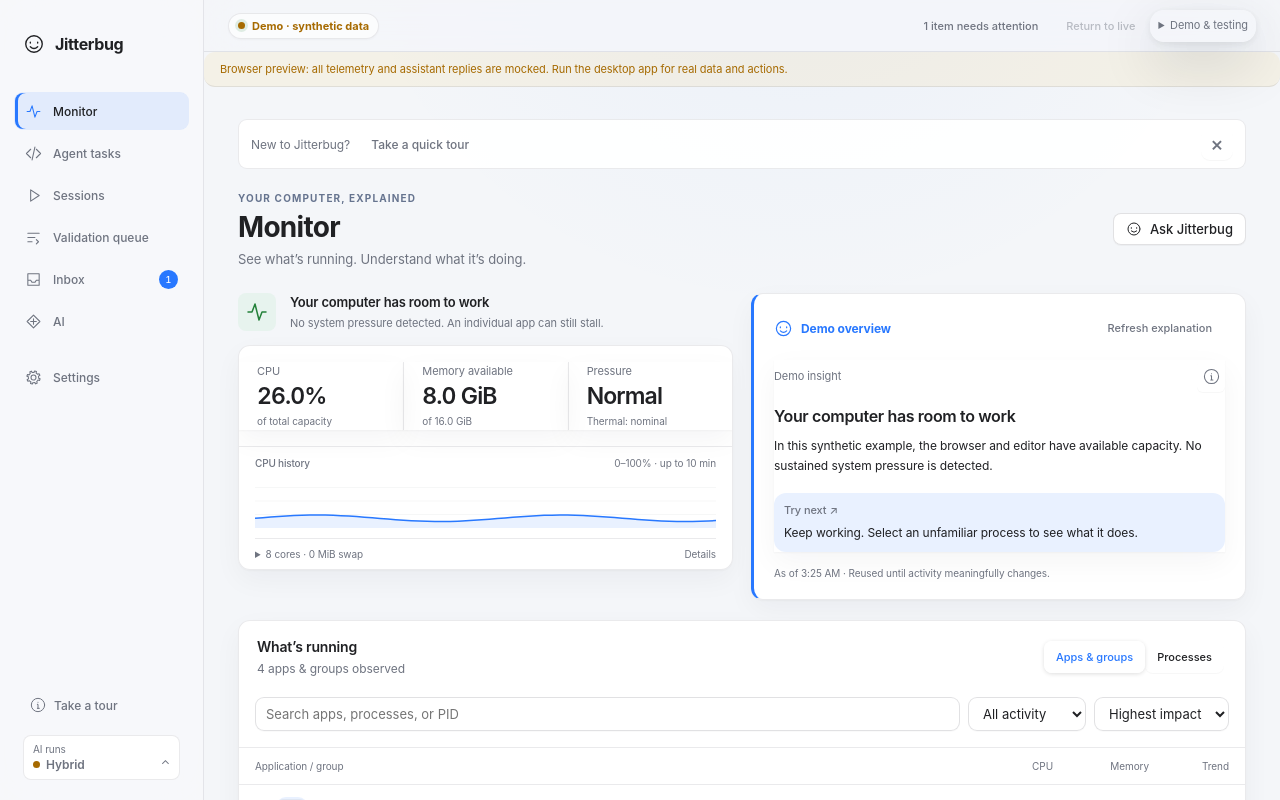
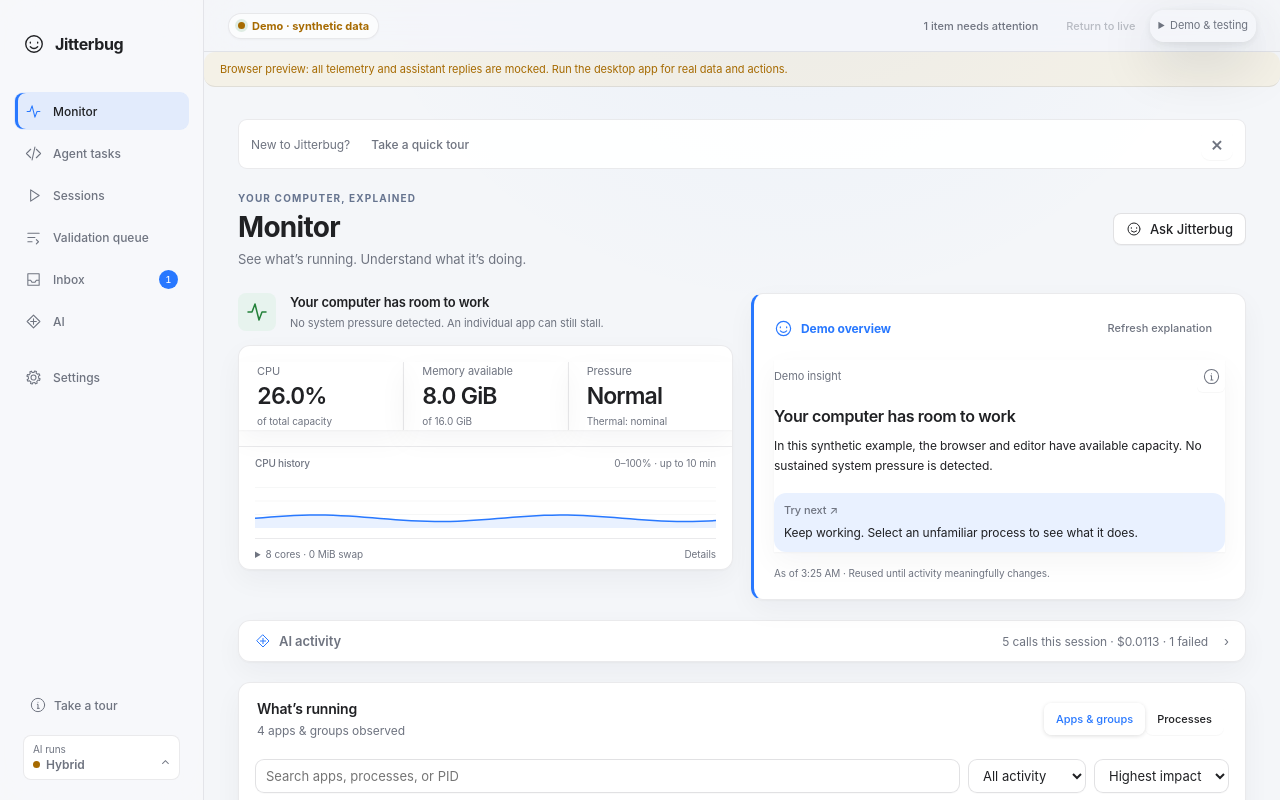
Before and after one commit to asboyer/jitterbug, a Svelte app: page / in a window 1280 px wide. Built offline with nearby package versions, Linux system fonts and the light colour scheme.

Commit message:
refactor: move AI activity from the AI page to Monitor
The AI page goes back to its settings. Monitor shows the activity as a
collapsible strip under the overview, and the screenshots now show it there.

```diff
--- a/src/App.svelte
+++ b/src/App.svelte
@@ -844,12 +844,7 @@
             {/if}
             {#if page === 'ai'}
                 {#key settingsRevision}
-                    <AiSettings
-                        {bootstrap}
-                        {desktop}
-                        onrefresh={refreshBootstrap}
-                        cases={visibleCases}
-                    />
+                    <AiSettings {bootstrap} {desktop} onrefresh={refreshBootstrap} />
                 {/key}
             {:else if page === 'settings'}
                 {#key settingsRevision}
@@ -871,6 +866,7 @@
                 {#if page === 'monitor'}
                     <Monitor
                         assistantOpen={chatOpen || automationOpen}
+                        cases={visibleCases}
                         {snapshot}
                         {selected}
                         {actionBusy}
--- a/src/components/AiActivityLog.svelte
+++ b/src/components/AiActivityLog.svelte
@@ -1,50 +1,62 @@
 <script lang="ts">
-    import { onMount, untrack } from 'svelte';
     import { invoke } from '@tauri-apps/api/core';
     import { activityLabel, activityOutcome, ago, demoActivity } from '../lib/ai-activity';
     import { providerNames } from '../lib/ai-mode';
+    import Icon from './Icon.svelte';
     import type { AiActivity, AutomationCase } from '../lib/types';
 
-    let { desktop, cases }: { desktop: boolean; cases: AutomationCase[] } = $props();
-    // `desktop` never changes while the app runs.
-    let entries: AiActivity[] = $state(untrack(() => (desktop ? [] : demoActivity())));
+    /** `live` reads the app's log; otherwise synthetic entries match the demo. */
+    let { live, cases }: { live: boolean; cases: AutomationCase[] } = $props();
+    let entries: AiActivity[] = $state([]);
     let showAll = $state(false);
     let now = $state(Date.now() / 1000);
     const shown = $derived(showAll ? entries : entries.slice(0, 5));
     const spent = $derived(entries.reduce((sum, entry) => sum + entry.cost_usd, 0));
     const failed = $derived(entries.filter((entry) => !entry.ok).length);
 
-    onMount(() => {
+    $effect(() => {
+        const reading = live;
+        let stopped = false;
         async function load() {
             now = Date.now() / 1000;
-            if (!desktop) return;
+            if (!reading) {
+                entries = demoActivity();
+                return;
+            }
             try {
-                entries = await invoke<AiActivity[]>('get_ai_activity');
+                const next = await invoke<AiActivity[]>('get_ai_activity');
+                if (!stopped) entries = next;
             } catch {
-                /* The log is optional; the rest of the page still works. */
+                /* The log is optional; Monitor still works without it. */
             }
         }
         void load();
         const timer = setInterval(load, 5000);
-        return () => clearInterval(timer);
+        return () => {
+            stopped = true;
+            clearInterval(timer);
+        };
     });
     const seconds = (ms: number) => (ms < 1000 ? `${ms} ms` : `${(ms / 1000).toFixed(1)} s`);
 </script>
 
-<section class="settings-group ai-activity" aria-labelledby="ai-activity">
-    <h2 id="ai-activity">Recent activity</h2>
+<details class="ai-activity panel">
+    <summary>
+        <span class="activity-title"><Icon name="model" size={16} /> AI activity</span>
+        <span class="activity-stats"
+            >{entries.length
+                ? `${entries.length} ${entries.length === 1 ? 'call' : 'calls'} this session · $${spent.toFixed(4)}${failed ? ` · ${failed} failed` : ''}`
+                : 'No AI calls yet this session'}</span
+        >
+    </summary>
+    <section aria-label="AI activity">
         {#if entries.length}
-        <p class="group-note">
-            {entries.length}
-            {entries.length === 1 ? 'call' : 'calls'} this session · ${spent.toFixed(4)}{failed
-                ? ` · ${failed} failed`
-                : ''}
-        </p>
             <ul class="activity-list">
                 {#each shown as entry (entry.at + entry.purpose + entry.duration_ms)}
                     {@const outcome = activityOutcome(entry, cases)}
                     <li>
-                    <span class="activity-dot" class:failed={!entry.ok} aria-hidden="true"></span>
+                        <span class="activity-dot" class:failed={!entry.ok} aria-hidden="true"
+                        ></span>
                         <div class="activity-copy">
                             <strong>{activityLabel(entry)}</strong>
                             <span
@@ -54,7 +66,7 @@
                             >
                         </div>
                         <div class="activity-meta">
-                        {#if outcome}<span class="integration-status">{outcome}</span>{/if}
+                            {#if outcome}<span class="activity-outcome">{outcome}</span>{/if}
                             <time>{ago(entry.at, now)}</time>
                         </div>
                     </li>
@@ -66,24 +78,71 @@
                 >
             {/if}
         {:else}
-        <p class="group-note">
-            No AI calls yet this session. Jitterbug calls a model only when you ask, open an
-            explanation, or a slowdown persists.
+            <p class="muted">
+                Jitterbug calls a model only when you ask, open an explanation, or a slowdown
+                persists. Each call shows here with its model, time and cost.
             </p>
         {/if}
     </section>
+</details>
 
 <style>
+    .ai-activity {
+        margin-bottom: 20px;
+        padding: 0;
+    }
+    summary {
+        display: flex;
+        align-items: center;
+        justify-content: space-between;
+        gap: 16px;
+        padding: 12px 16px;
+        cursor: pointer;
+        list-style: none;
+    }
+    summary::-webkit-details-marker {
+        display: none;
+    }
+    summary::after {
+        content: '›';
+        color: var(--muted);
+        transition: transform 120ms;
+    }
+    .ai-activity[open] summary::after {
+        transform: rotate(90deg);
+    }
+    .activity-title {
+        display: flex;
+        align-items: center;
+        gap: 8px;
+        font-weight: 600;
+        font-size: 13px;
+    }
+    .activity-title :global(svg) {
+        color: var(--accent);
+    }
+    .activity-stats {
+        margin-left: auto;
+        color: var(--muted);
+        font-size: 12px;
+    }
+    section {
+        padding: 0 16px 12px;
+    }
+    section > p {
+        margin: 0 0 4px;
+        font-size: 12px;
+    }
     .activity-list {
         list-style: none;
-        margin: 6px 0 4px;
+        margin: 0 0 4px;
         padding: 0;
     }
     .activity-list li {
         display: flex;
         align-items: center;
         gap: 12px;
-        padding: 10px 0;
+        padding: 9px 0;
         border-top: 1px solid var(--border);
     }
     .activity-dot {
@@ -119,6 +178,13 @@
         gap: 10px;
         flex-shrink: 0;
     }
+    .activity-outcome {
+        font-size: 11px;
+        padding: 2px 8px;
+        border-radius: 999px;
+        color: var(--muted);
+        background: var(--sidebar);
+    }
     time {
         color: var(--muted);
         font-size: 11px;
--- a/src/components/AiSettings.svelte
+++ b/src/components/AiSettings.svelte
@@ -1,33 +1,17 @@
 <script lang="ts">
     import '../settings.css';
     import SettingSwitch from './SettingSwitch.svelte';
-    import AiActivityLog from './AiActivityLog.svelte';
     import { untrack } from 'svelte';
     import { invoke } from '@tauri-apps/api/core';
     import { errorMessage, memory } from '../lib/format';
     import { applyMode, missingKeys, modeChoices, providerNames } from '../lib/ai-mode';
-    import type {
-        AutomationCase,
-        Bootstrap,
-        LocalModel,
-        Mode,
-        Provider,
-        Tier,
-        TierName,
-    } from '../lib/types';
+    import type { Bootstrap, LocalModel, Mode, Provider, Tier, TierName } from '../lib/types';
 
     let {
         bootstrap,
         desktop,
         onrefresh,
-        cases = [],
-    }: {
-        bootstrap: Bootstrap;
-        desktop: boolean;
-        onrefresh: () => Promise<void>;
-        /** Incidents, so an investigation can show what happened next. */
-        cases?: AutomationCase[];
-    } = $props();
+    }: { bootstrap: Bootstrap; desktop: boolean; onrefresh: () => Promise<void> } = $props();
 
     let settings = $state(untrack(() => $state.snapshot(bootstrap.settings)));
     let saved = $state(untrack(() => JSON.stringify(bootstrap.settings)));
@@ -143,8 +127,6 @@
         </div>
         {#if !desktop}<span class="tag">Preview · changes stay here</span>{/if}
     </div>
-
-    <AiActivityLog {desktop} {cases} />
 
     <section class="settings-group" aria-labelledby="ai-where">
         <h2 id="ai-where">Where AI runs</h2>
--- a/src/components/Monitor.svelte
+++ b/src/components/Monitor.svelte
@@ -7,7 +7,7 @@
 <script lang="ts">
     import { onDestroy, untrack, tick } from 'svelte';
     import { invoke } from '@tauri-apps/api/core';
-    import type { Snapshot, Workload, ProcessRecord, Reply } from '../lib/types';
+    import type { AutomationCase, Snapshot, Workload, ProcessRecord, Reply } from '../lib/types';
     import { overviewKey, demoOverview, queueInference, cancelled } from '../lib/monitor';
     import { errorMessage } from '../lib/format';
     import Dashboard from './Dashboard.svelte';
@@ -15,6 +15,7 @@
     import WorkloadDetails from './WorkloadDetails.svelte';
     import InsightCard from './InsightCard.svelte';
     import Icon from './Icon.svelte';
+    import AiActivityLog from './AiActivityLog.svelte';
     let {
         snapshot,
         selected,
@@ -22,6 +23,7 @@
         provider,
         actionBusy,
         assistantOpen = false,
+        cases = [],
         onselect,
         onclose,
         onask,
@@ -35,6 +37,8 @@
         provider: string;
         actionBusy: boolean;
         assistantOpen?: boolean;
+        /** Incidents, so an investigation in AI activity can show what happened next. */
+        cases?: AutomationCase[];
         onselect: (workload: Workload) => void;
         onclose: () => void;
         onask: () => void;
@@ -198,6 +202,7 @@
             {#if error}<p class="error" role="status">AI overview unavailable: {error}</p>{/if}
         </section>
     </div>
+    {#if !(selected && !assistantOpen)}<AiActivityLog live={!demo} {cases} />{/if}
     <div class="monitor-workspace" class:inspecting={!!selected && !assistantOpen}>
         <Workloads
             {snapshot}
```
Also changed, not shown: 6 other files (tests, documents, lock files or other folders). Lines whose indentation alone changed are shown as unchanged.
